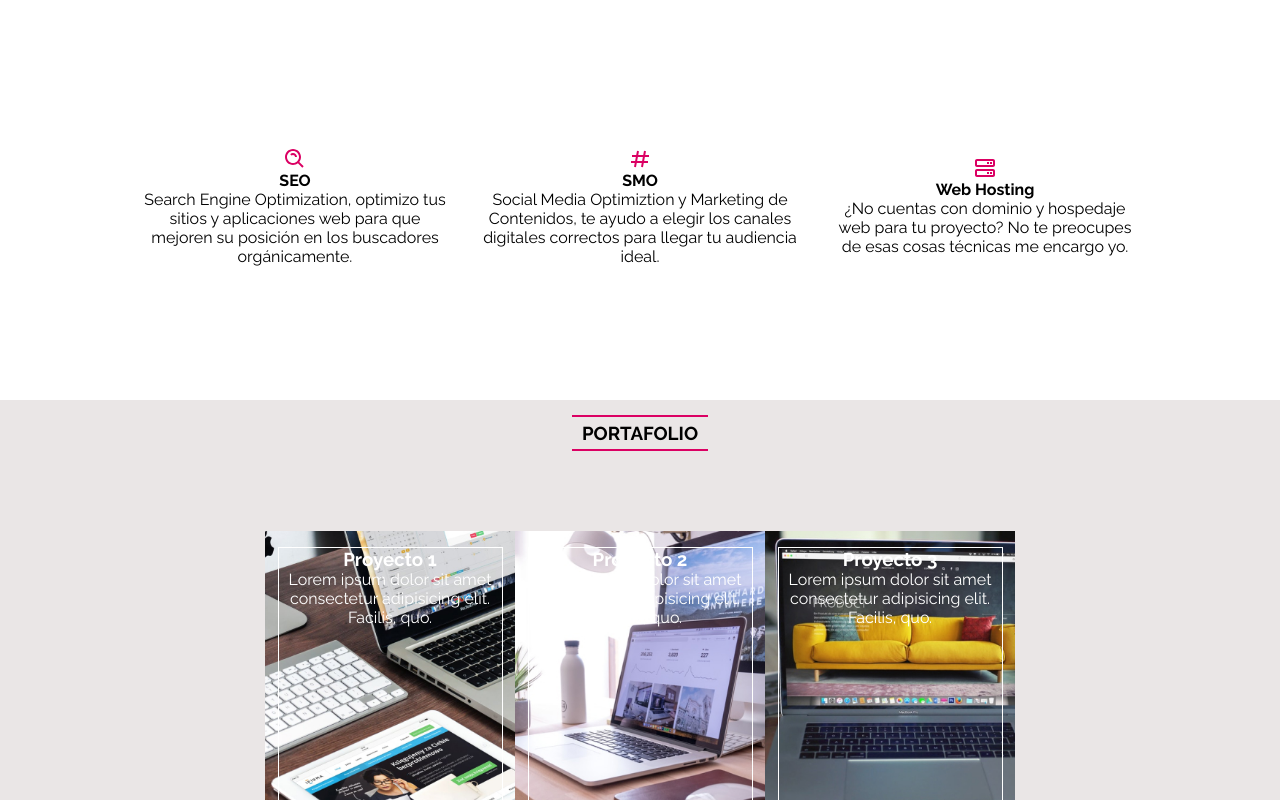
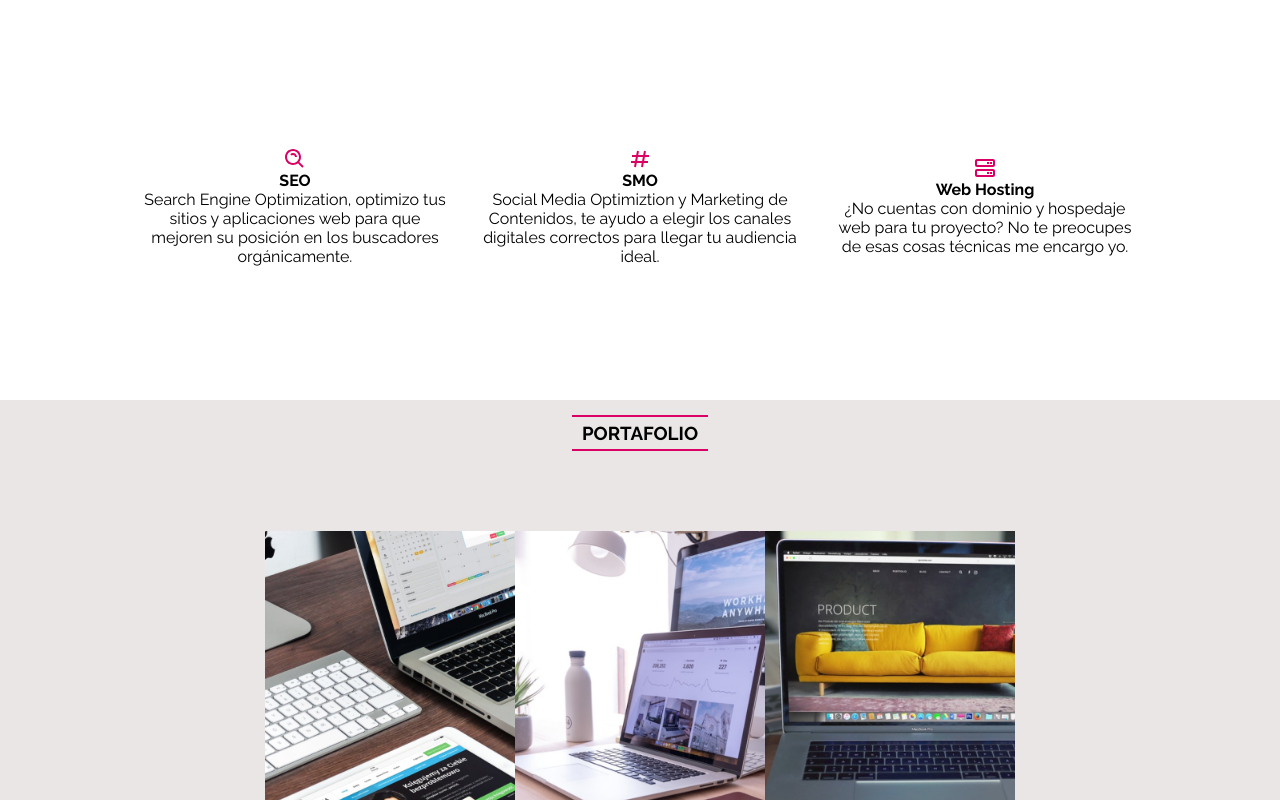
Before and after one commit to jeissonstewen/MISION-HTML-Y-CSS, a plain HTML site: page index.html in a window 1280 px wide. Shown: the part 2000-2800 px from the top of the page. Drawn offline with Linux system fonts and the light colour scheme.

Commit message:
añadido hover a portafolio

```diff
--- a/index.html
+++ b/index.html
@@ -262,41 +262,35 @@
                             </p>
                         </div>
                     </div>
-                    <div class="info">
-                        Proyecto 4
-                        Lorem ipsum dolor sit amet consectetur adipisicing elit. Facilis, quo.
-                    </div>
+
 
                 </div>
                 <div class="project_5">
                     <div class="bg">
                         <div class="info">
                             <h3>
-                                Proyecto 3
+                                Proyecto 5
                             </h3>
                             <p>
                                 Lorem ipsum dolor sit amet consectetur adipisicing elit. Facilis, quo.
                             </p>
                         </div>
                     </div>
-                    <div class="bg">
-                    Proyecto 5
-                    Lorem ipsum dolor sit amet consectetur adipisicing elit. Facilis, quo.
-                </div>
+
 
                 </div>
                 <div class="project_6">
                     <div class="bg">
                         <div class="info">
                             <h3>
-                                Proyecto 3
+                                Proyecto 6
                             </h3>
                             <p>
                                 Lorem ipsum dolor sit amet consectetur adipisicing elit. Facilis, quo.
                             </p>
                         </div>
                     </div>
-                    Lorem ipsum dolor sit amet consectetur adipisicing elit. Facilis, quo.
+
                 </div>
             </div>
 
@@ -398,7 +392,7 @@
                         <input type="text" class="form" placeholder="Ingresa tu nombre">
                         <input type="email" class="form" placeholder="Ingresa tu correo">
 
-                    <textarea name="" id="" cols="80" rows="15" placeholder="Déjame tus comentarios"></textarea>
+                    <textarea name="" id="" cols="70" rows="10" placeholder="Déjame tus comentarios"></textarea>
                 </form>
                 <a href="#">
                     ENVIAR MENSAJE
--- a/style.css
+++ b/style.css
@@ -248,57 +248,48 @@ section{
 }
 .project_1 .bg{
     height: 100%;
-    position: relative;
 }
 .project_2 .bg{
     height: 100%;
-    position: relative;
 }
 .project_3 .bg{
     height: 100%;
-    position: relative;
 }
 .project_4 .bg{
     height: 100%;
-    position: relative;
 }
 .project_5 .bg{
     height: 100%;
-    position: relative;
 }
 .project_6 .bg{
     height: 100%;
-    position: relative;
+}
+.bg{
+    display: flex;
+    justify-content: center;
+    align-items: center;
+}
+.info{
+    text-align: center;
 }
 
 .bg .info{
-    position: absolute;
     width: 90%;
     height: 90%;
     border: solid 1px white;
     color: white;
-    top: 0;
-    left: 0;
-     right: 0;
-    margin: 1rem auto;
-    text-align: center;
-    opacity: 1;
+    opacity: 0;
+
 }
 .bg:hover{
     transition: 2s;
     box-shadow: inset 0 100vh 0 0 var(--fucshia2);
-    transition: color 0.5s ease-in-out, box-shadow 0.5s ease-in-out;
+    transition: color .9s ease-in-out, box-shadow 1.5s ease-in-out;
 }
 .bg .info:hover{
-    -ms-transition: opacity 1s ease-in-out;
-    -o-transition: opacity 1s ease-in-out;
-    transition: opacity 1s ease-in-out;
-    opacity: inset 0 100vh 0 0;
+    transition: opacity .9s ease-in-out, box-shadow 1.5s ease-in-out;
     opacity: 1;
 }
-
-
-
 
 .testimonio{
     padding: 15px;
@@ -373,6 +364,7 @@ section{
     box-shadow: blue;
     box-shadow: 0px 0px 10px rgba(0,0,0,0.5);
 }
+
 form{
     margin: 2% 0;
 }
```
